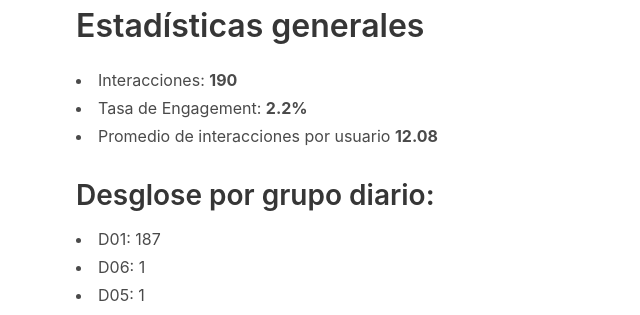
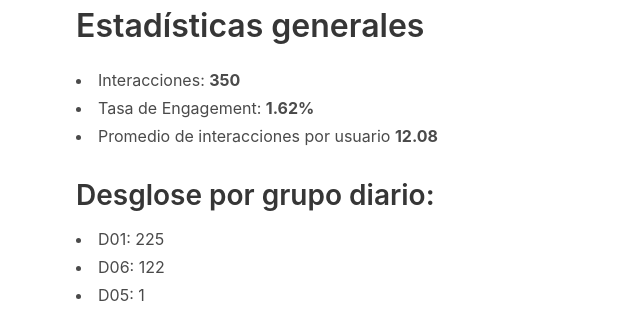
Before and after one commit to ConsiliumBots/consiliumbots.github.io, a plain HTML site: page colombia/index.html in a window 1280 px wide. Shown: the part 484-799 px from the top of the page, 0-640 px from the left. Drawn offline with nearby package versions, Linux system fonts and the light colour scheme.

Commit message:
Update index.html

```diff
--- a/colombia/index.html
+++ b/colombia/index.html
@@ -67,14 +67,15 @@
         Estadísticas generales
       </h1>
     <div class="content">
-      <li>Interacciones: <b>190</b></li>
-      <li>Tasa de Engagement: <b>2.2%</b></li>
+      <li>Interacciones: <b>350</b></li>
+      <li>Tasa de Engagement: <b>1.62%</b></li>
       <li>Promedio de interacciones por usuario <b>12.08</b></li>
 
 <h2>Desglose por grupo diario: </h2>
-<li>D01: 187</li>
+<li>D01: 225</li>
+<li>D06: 122</li>
+<li>D05: 1</li>
 <li>D06: 1</li>
-<li>D05: 1</li>
 <li>D07: 1</li>
 
     </ul>
```
